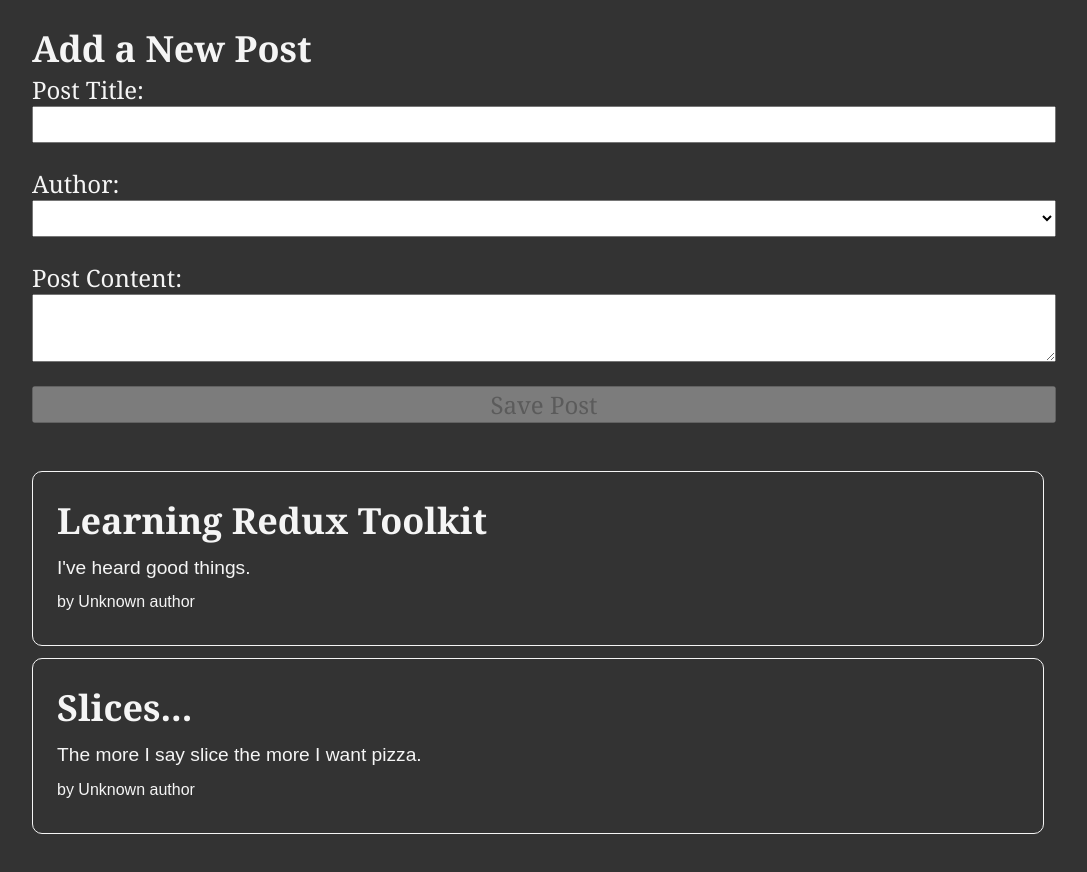
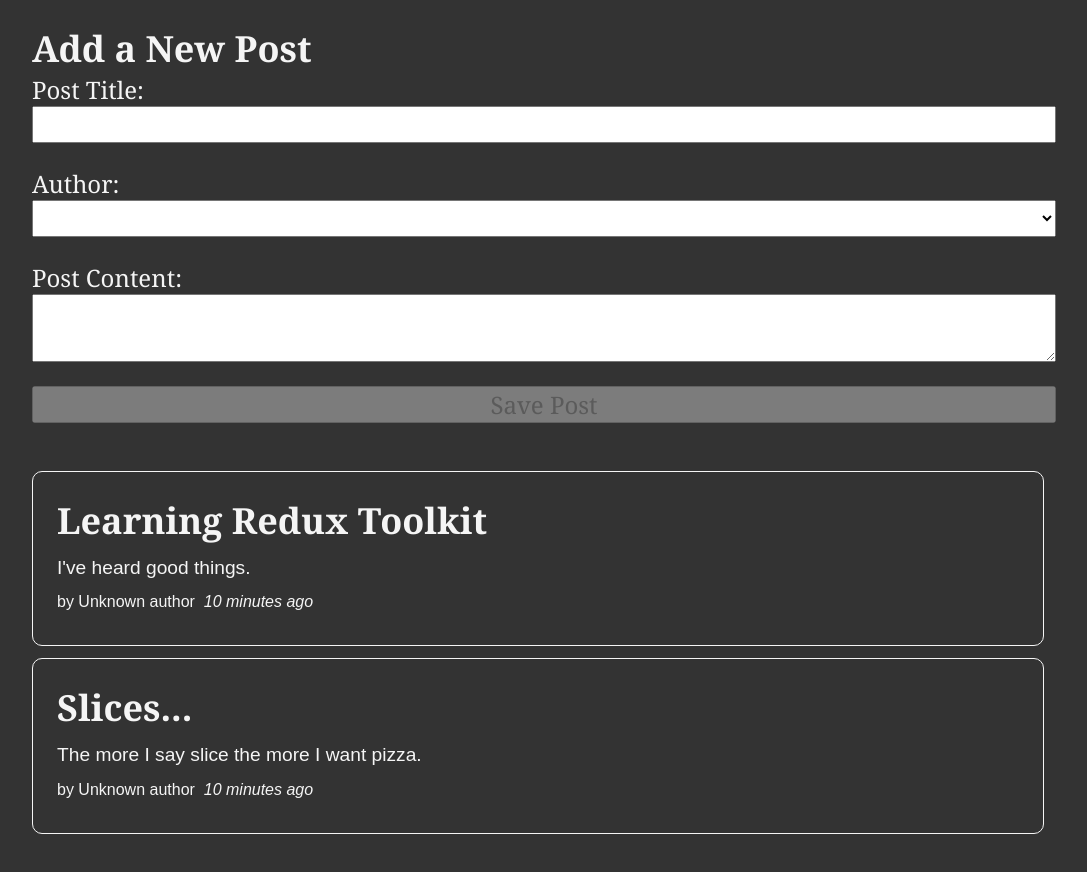
Before and after one commit to VladimirovMario/Sandbox, a React (Create React App) app in the folder 02. Redux/01. React Redux Toolkit for Beginners/03. Blog Posts/: page / in a window 1280 px wide. Shown: the top 872 px of the page, without its empty margins (96-1183 px from the left). Built offline with nearby package versions, Linux system fonts and the light colour scheme.

Commit message:
Added date-fns and TimeAgo component

```diff
--- a/02. Redux/01. React Redux Toolkit for Beginners/03. Blog Posts/package.json
+++ b/02. Redux/01. React Redux Toolkit for Beginners/03. Blog Posts/package.json
@@ -7,6 +7,7 @@
     "@testing-library/jest-dom": "^5.17.0",
     "@testing-library/react": "^13.4.0",
     "@testing-library/user-event": "^13.5.0",
+    "date-fns": "^2.30.0",
     "react": "^18.2.0",
     "react-dom": "^18.2.0",
     "react-redux": "^8.1.2",
--- a/02. Redux/01. React Redux Toolkit for Beginners/03. Blog Posts/src/features/posts/PostsList.js
+++ b/02. Redux/01. React Redux Toolkit for Beginners/03. Blog Posts/src/features/posts/PostsList.js
@@ -2,6 +2,7 @@
 import { useSelector } from 'react-redux';
 import { selectAllPosts } from './postsSlice';
 import PostAuthor from './PostAuthor';
+import TimeAgo from './TimeAgo';
 
 export default function PostsList() {
   const posts = useSelector(selectAllPosts);
@@ -12,6 +13,7 @@ export default function PostsList() {
       <p>{post.content.substring(0, 100)}</p>
       <p className="postCredit">
         <PostAuthor userId={post.userId} />
+        <TimeAgo timestamp={post.date} />
       </p>
     </article>
   ));
--- /dev/null
+++ b/02. Redux/01. React Redux Toolkit for Beginners/03. Blog Posts/src/features/posts/TimeAgo.js
@@ -0,0 +1,17 @@
+import { parseISO, formatDistanceToNow } from 'date-fns';
+
+export default function TimeAgo({ timestamp }) {
+  let timeAgo = '';
+
+  if (timestamp) {
+    const date = parseISO(timestamp);
+    const timePeriod = formatDistanceToNow(date);
+    timeAgo = `${timePeriod} ago`;
+  }
+
+  return (
+    <span title={timestamp}>
+      &nbsp; <i>{timeAgo}</i>
+    </span>
+  );
+}
--- a/02. Redux/01. React Redux Toolkit for Beginners/03. Blog Posts/src/features/posts/postsSlice.js
+++ b/02. Redux/01. React Redux Toolkit for Beginners/03. Blog Posts/src/features/posts/postsSlice.js
@@ -1,16 +1,20 @@
 // https://redux-toolkit.js.org/api/createSlice
 import { createSlice, nanoid } from '@reduxjs/toolkit';
+// https://date-fns.org/
+import { sub } from 'date-fns';
 
 const initialState = [
   {
     id: 1,
     title: 'Learning Redux Toolkit',
     content: "I've heard good things.",
+    date: sub(new Date(), { minutes: 10 }).toISOString(),
   },
   {
     id: 2,
     title: 'Slices...',
     content: 'The more I say slice the more I want pizza.',
+    date: sub(new Date(), { minutes: 10 }).toISOString(),
   },
 ];
 
@@ -30,6 +34,7 @@ const postsSlice = createSlice({
             id: nanoid(),
             title,
             content,
+            date: new Date().toISOString(),
             userId,
           },
         };
```
Also changed, not shown: 1 other file (tests, documents, lock files or other folders).
